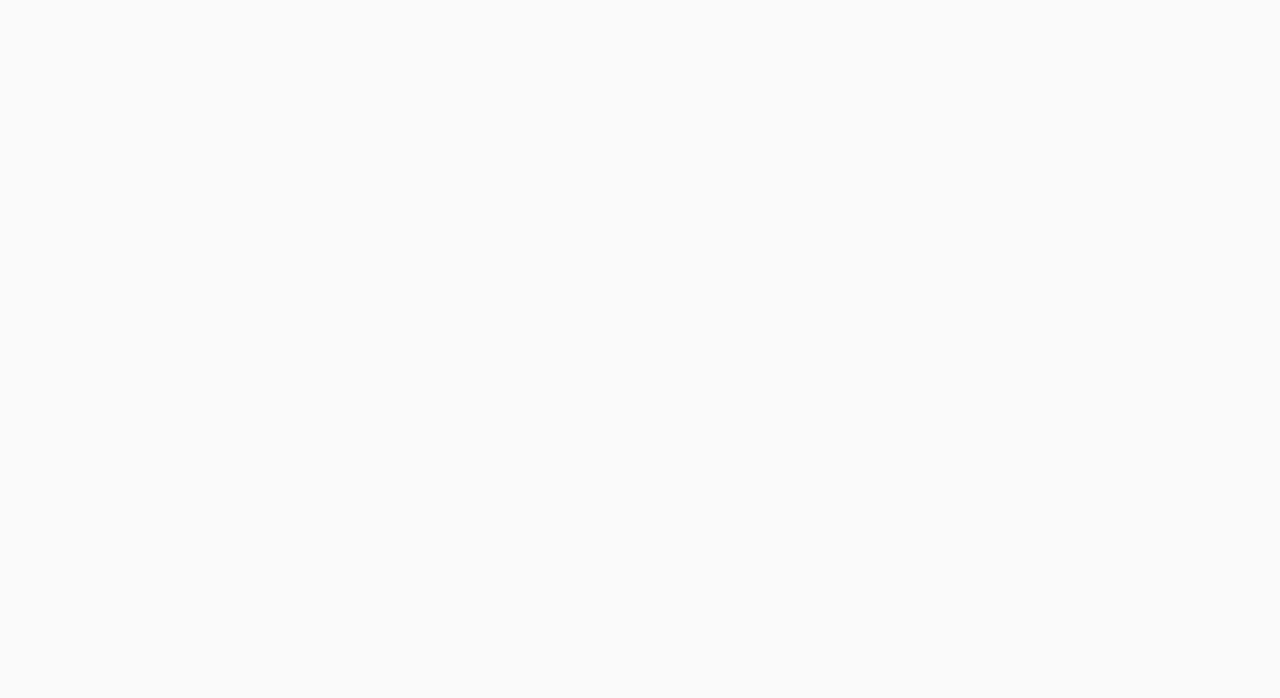
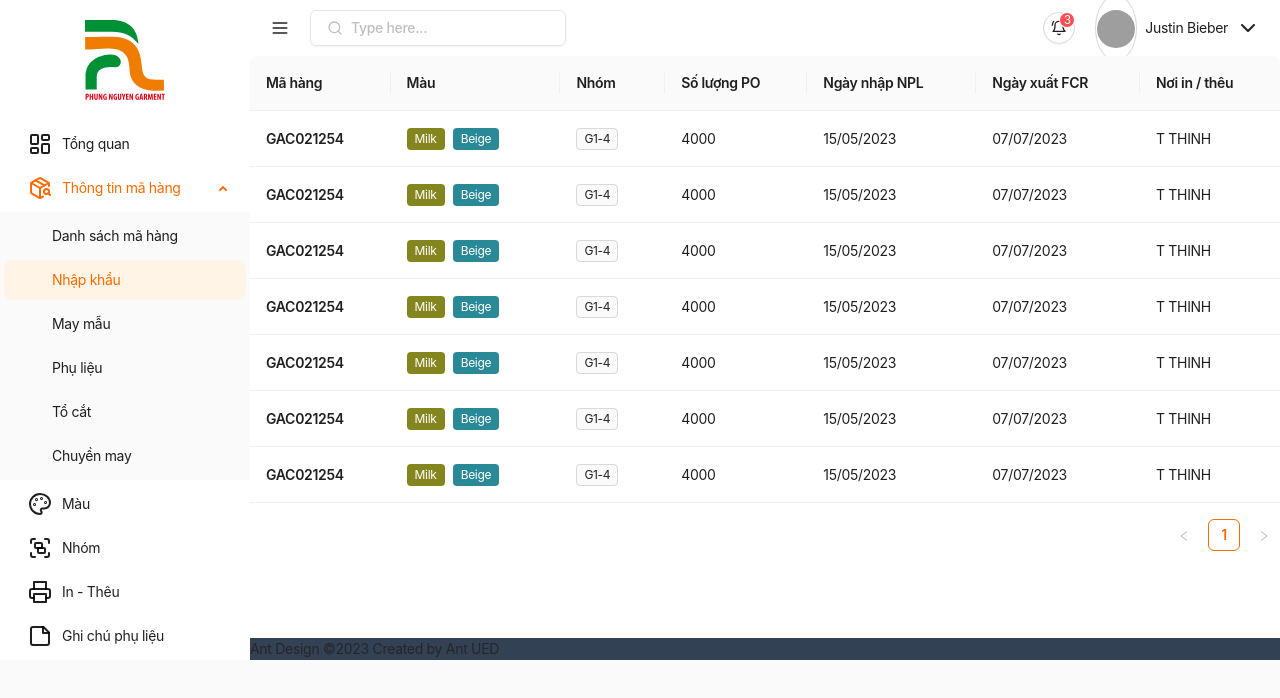
Before and after one commit to PHUNGNGUYEN-GARMENT/vite-phungnguyen-management-webapp, a React (Vite) app: page /product/product-list in a window 1280 px wide. Before the commit this address had no page. Shown: the top 698 px of the page. Built offline with nearby package versions, Linux system fonts and the light colour scheme; grey boxes are pictures that could not be loaded.

Commit message:
feat: fix log err ProductList table

```diff
--- a/src/App.tsx
+++ b/src/App.tsx
@@ -11,12 +11,12 @@ function App() {
         <Route path='/sign-up' element={<SignUp />} />
         <Route path='/sign-in' element={<SignIn />} />
         <Route element={<Main />}>
-          {routes.map((route, index) => {
+          {routes.map((route) => {
             return (
-              <Route key={index} path={route.path} element={<route.component />}>
+              <Route key={route.key} path={route.path} element={<route.component />}>
                 {route.childs
                   ? route.childs.map((child) => {
-                      return <Route key={index} path={child.path} element={<child.component />} />
+                      return <Route key={child.key} path={child.path} element={<child.component />} />
                     })
                   : null}
               </Route>
--- a/src/components/layout/Main.tsx
+++ b/src/components/layout/Main.tsx
@@ -5,6 +5,7 @@ import themeConfig from '~/theme/antd-theme.config'
 import Footer from './Footer'
 import Header from './Header'
 import SideNav from './SideNav'
+import routes from '~/constants/route'
 
 const { Sider, Header: AntHeader, Content } = Layout
 
@@ -12,7 +13,7 @@ const Main: React.FC = () => {
   const [breakpoint, setBreakpoint] = useState(false)
   const [openDrawer, setOpenDrawer] = useState(false)
   const [collapsed, setCollapsed] = useState(false)
-  const [keys, setkeys] = useState<string[]>(['sub1'])
+  const [keys, setkeys] = useState<string[]>([`${routes[0].key}`])
 
   return (
     <ConfigProvider theme={themeConfig}>
--- a/src/components/layout/SideNav.tsx
+++ b/src/components/layout/SideNav.tsx
@@ -1,7 +1,7 @@
 // import { useState } from "react";
 import { Menu, MenuProps } from 'antd'
 import React from 'react'
-import { Link } from 'react-router-dom'
+import { Link, useLocation } from 'react-router-dom'
 // import { useLocation } from 'react-router-dom'
 import logo from '~/assets/logo.svg'
 import routes from '~/constants/route'
@@ -60,10 +60,14 @@ const items: MenuItem[] = routes.map((route) => {
 // eslint-disable-next-line no-empty-pattern
 const SideNav = ({ keys, setKeys }: SideNavProps) => {
   // eslint-disable-next-line @typescript-eslint/no-unused-vars
-  // const { pathname } = useLocation()
+  const { pathname } = useLocation()
   // const {
   //   token: { colorBgContainer }
   // } = theme.useToken()
+
+  // useEffect(() => {
+  //   console.log(keys)
+  // }, [keys])
 
   return (
     <div className={cn('bg-white')}>
@@ -84,10 +88,10 @@ const SideNav = ({ keys, setKeys }: SideNavProps) => {
       </Menu> */}
       <Menu
         mode='inline'
-        defaultSelectedKeys={keys}
-        defaultOpenKeys={keys}
-        selectedKeys={keys}
-        onSelect={(selectedKeys) => setKeys(selectedKeys.selectedKeys)}
+        defaultSelectedKeys={['2']}
+        defaultOpenKeys={['sub1']}
+        // defaultSelectedKeys={keys}
+        onSelect={(info) => setKeys(info.selectedKeys)}
         style={{ height: '100%', borderRight: 0 }}
         items={items}
       />
--- a/src/components/search/SearchInput.tsx
+++ b/src/components/search/SearchInput.tsx
@@ -54,9 +54,9 @@ function SearchInput({}: SearchInputProps) {
           />
           <div>
             <ul className='flex flex-col' dir='ltr'>
-              {routes.map((item, index) => {
+              {routes.map((item) => {
                 return (
-                  <li key={index}>
+                  <li key={item.key}>
                     <SearchItem title={item.name} />
                   </li>
                 )
--- a/src/constants/route.ts
+++ b/src/constants/route.ts
@@ -20,67 +20,67 @@ import EmbroideredDelivery from '~/pages/EmbroideredDelivery'
 import Group from '~/pages/Group'
 import Importation from '~/pages/Imnportation'
 import Notion from '~/pages/Notion'
-import PrintIn from '~/pages/Printin'
+import PrintIn from '~/pages/PrintIn'
 import ProductList from '~/pages/ProductList'
 import Sewing from '~/pages/Sewing'
 
 const routes = [
-  { key: 0, path: '', name: 'Tổng quan', component: Dashboard, icon: LayoutDashboard },
+  { key: '0', path: 'dashboard', name: 'Tổng quan', component: Dashboard, icon: LayoutDashboard },
   {
-    key: 1,
-    path: '',
+    key: 'sub1',
+    path: 'product',
     name: 'Thông tin mã hàng',
     component: Outlet,
     icon: PackageSearch,
     childs: [
       {
-        key: 2,
-        path: 'product-list',
+        key: '1',
+        path: '/product/product-list',
         name: 'Danh sách mã hàng',
         component: ProductList,
         icon: ClipboardList
       },
       {
-        key: 3,
-        path: 'importation',
+        key: '2',
+        path: '/product/importation',
         name: 'Nhập khẩu',
         component: Importation,
         icon: Import
       },
       {
-        key: 4,
-        path: 'sewings',
+        key: '3',
+        path: '/product/sewings',
         name: 'May mẫu',
         component: Sewing,
         icon: Aperture
       },
       {
-        key: 5,
-        path: 'accessories',
+        key: '4',
+        path: '/product/accessories',
         name: 'Phụ liệu',
         component: Accessory,
         icon: PersonStanding
       },
       {
-        key: 6,
-        path: 'cutting',
+        key: '5',
+        path: '/product/cutting',
         name: 'Tổ cắt',
         component: CuttingGroup,
         icon: Scissors
       },
       {
-        key: 7,
-        path: 'embroidered-delivery',
+        key: '6',
+        path: '/product/embroidered-delivery',
         name: 'Chuyền may',
         component: EmbroideredDelivery,
         icon: Import
       }
     ]
   },
-  { key: 8, path: 'colors', name: 'Danh sách màu', component: Color, icon: Palette },
-  { key: 9, path: 'groups', name: 'Danh sách nhóm', component: Group, icon: GroupIcon },
-  { key: 10, path: 'print-in', name: 'Danh sách in - thêu', component: PrintIn, icon: Printer },
-  { key: 11, path: 'notion', name: 'Ghi chú phụ liệu', component: Notion, icon: StickyNote }
+  { key: '7', path: 'colors', name: 'Màu', component: Color, icon: Palette },
+  { key: '8', path: 'groups', name: 'Nhóm', component: Group, icon: GroupIcon },
+  { key: '9', path: 'print-in', name: 'In - Thêu', component: PrintIn, icon: Printer },
+  { key: '10', path: 'notion', name: 'Ghi chú phụ liệu', component: Notion, icon: StickyNote }
 ]
 
 export default routes
--- a/src/helper/fake-api.ts
+++ b/src/helper/fake-api.ts
@@ -323,7 +323,7 @@ export const colors: IColor[] = [
 ]
 
 // Product colors
-export const productcolors: IProductColor[] = [
+export const productColors: IProductColor[] = [
   {
     colorID: 0,
     productID: 0,
--- a/src/pages/ProductList.tsx
+++ b/src/pages/ProductList.tsx
@@ -1,9 +1,8 @@
-import { Tag, Typography } from 'antd'
-import Table, { ColumnsType } from 'antd/es/table'
-import React, { useEffect } from 'react'
-import { isMobile } from 'react-device-detect'
+import { Table, Tag, Typography } from 'antd'
+import { ColumnsType } from 'antd/es/table'
+import React from 'react'
 import { productList } from '~/helper/fake-api'
-import { IProductList } from '~/interface'
+import { IColor, IProductList } from '~/interface'
 import { cn } from '~/lib/utils'
 
 interface ProductListProps extends React.HTMLAttributes<HTMLElement> {}
@@ -19,7 +18,7 @@ const columns: ColumnsType<IProductList> = [
     title: 'Màu',
     dataIndex: 'colors',
     key: 'colors',
-    render: (_, { colors }) => (
+    render: (colors: IColor[]) => (
       <>
         {colors.map((color) => {
           return (
@@ -45,29 +44,33 @@ const columns: ColumnsType<IProductList> = [
   {
     title: 'Ngày nhập NPL',
     key: 'dateInputNPL',
-    dataIndex: 'dateInputNPL'
+    dataIndex: 'dateInputNPL',
+    responsive: ['md']
   },
   {
     title: 'Ngày xuất FCR',
     key: 'dateOutputFCR',
-    dataIndex: 'dateOutputFCR'
+    dataIndex: 'dateOutputFCR',
+    responsive: ['md']
   },
   {
     title: 'Nơi in / thêu',
     key: 'placePrintIn',
-    dataIndex: 'placePrintIn'
+    dataIndex: 'placePrintIn',
+    responsive: ['md']
   }
 ]
 
 // eslint-disable-next-line no-empty-pattern
 function ProductList(props: ProductListProps) {
-  useEffect(() => {
-    console.log(isMobile)
-  }, [])
-
   return (
     <div {...props} className={cn('', props.className)}>
-      <Table columns={columns} dataSource={productList} />
+      <Table
+        columns={columns}
+        dataSource={productList.map((item) => {
+          return { ...item, key: item.productID }
+        })}
+      />
     </div>
   )
 }
```
